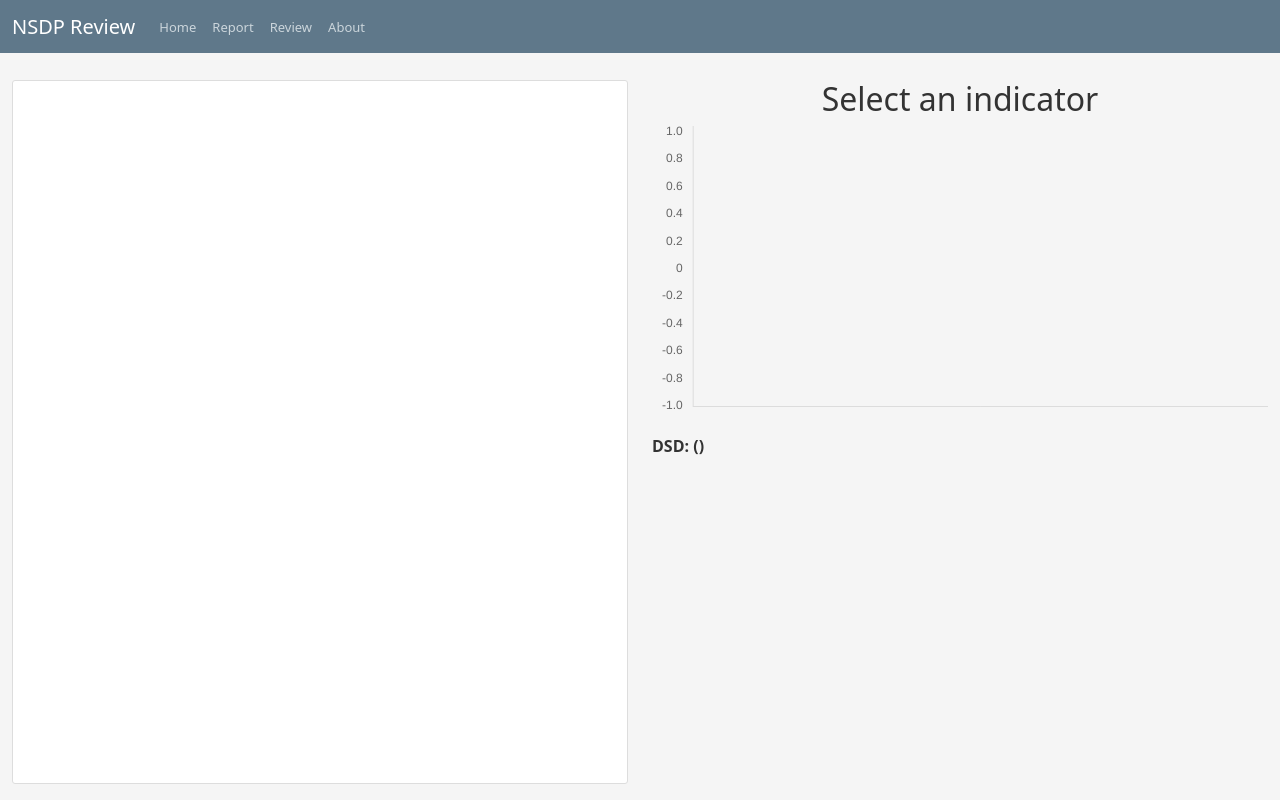
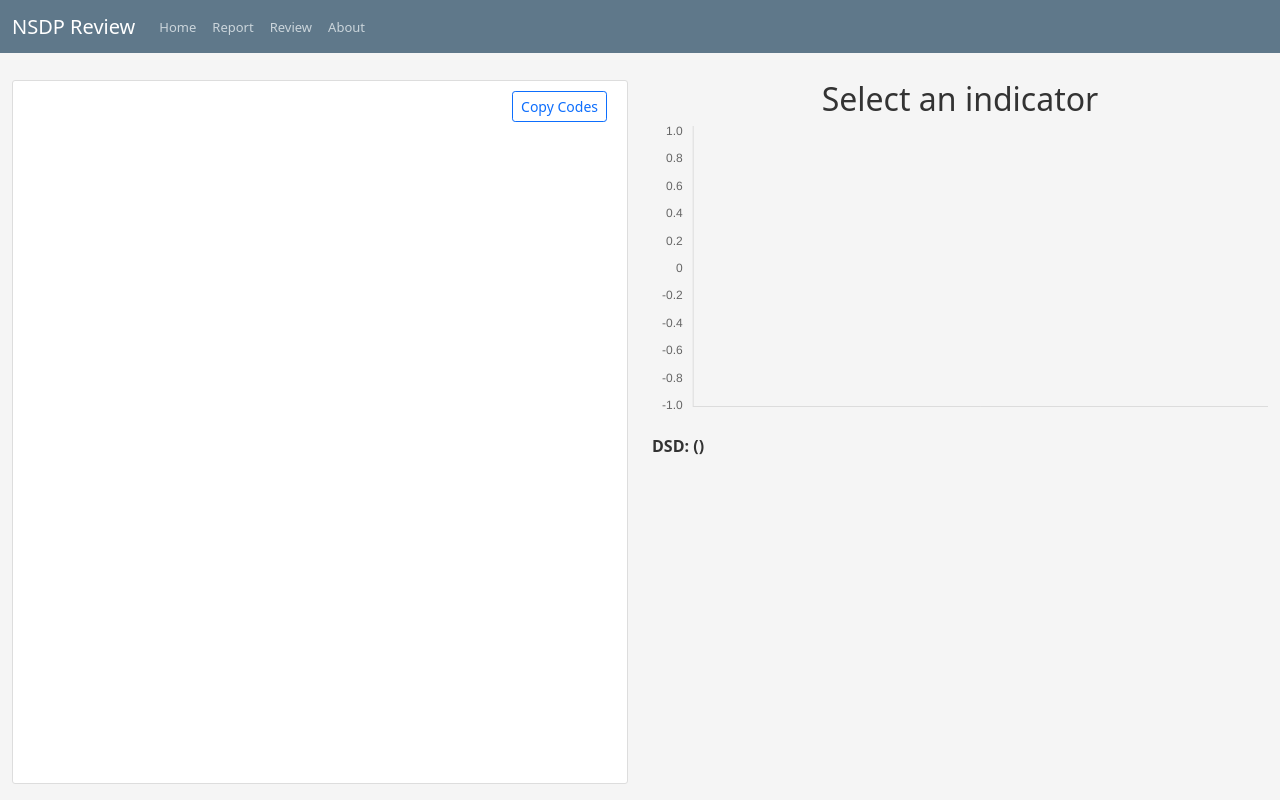
Before and after one commit to aboddie/GlobalDataCommons, a Python web app: template globaldatacommons/templates/CountryDomains.html in a window 1280 px wide. Run offline with Jinja, Linux system fonts and the light colour scheme; the template is opened without the code that fills it, so the values that code supplies are empty.

Commit message:
Add copy codes button

```diff
--- a/globaldatacommons/templates/CountryDomains.html
+++ b/globaldatacommons/templates/CountryDomains.html
@@ -4,7 +4,14 @@
 	<script src="{{ url_for('static', filename='Chart.min.js') }}"></script>
 {% endblock chartplugin%}
 
-{% block lefttitle %} <h3> {{ country_info.name }} </h3> {% endblock lefttitle %}
+{% block lefttitle %}
+<div class="col d-flex justify-content-between">
+	<h3> {{ country_info.name }}</h3>
+	<div>
+		<a class="btn btn-outline-primary btn-sm" onclick="copycodes()" role="button">Copy Codes</a>
+	</div>
+</div>
+{% endblock lefttitle %}
 
 {% block leftlistcontent %}
 	{%for mine in country%}
@@ -136,7 +143,16 @@
 		new_tbody.id = "myTableBody";
 		table.replaceChild(new_tbody, old_tbody);
 		scroll.style.display = "block";
-
+	}
+	</script>
+	<script>
+	function copycodes() {
+		fulllist = document.getElementById('mylist');
+		var arr = [];
+		for (let i = 0; i < fulllist.children.length; i++) {
+			arr.push(fulllist.children[i].text);
+		}
+		navigator.clipboard.writeText(arr.join('\r\n'));
 	}
 	</script>
 {% endblock rightcontent%}
--- a/globaldatacommons/templates/layout2Column.html
+++ b/globaldatacommons/templates/layout2Column.html
@@ -5,7 +5,7 @@
     <div class="content-section">
         {% block lefttitle %}{% endblock %}
         <ul class="list-group">
-            <div class="scrollbar scrollbar-primary">
+            <div id='mylist' class="scrollbar scrollbar-primary">
                 {% block leftlistcontent %}{% endblock %}
             </div>
         </ul>
```
Also changed, not shown: globaldatacommons/__init__.py (+0 -8 lines).
